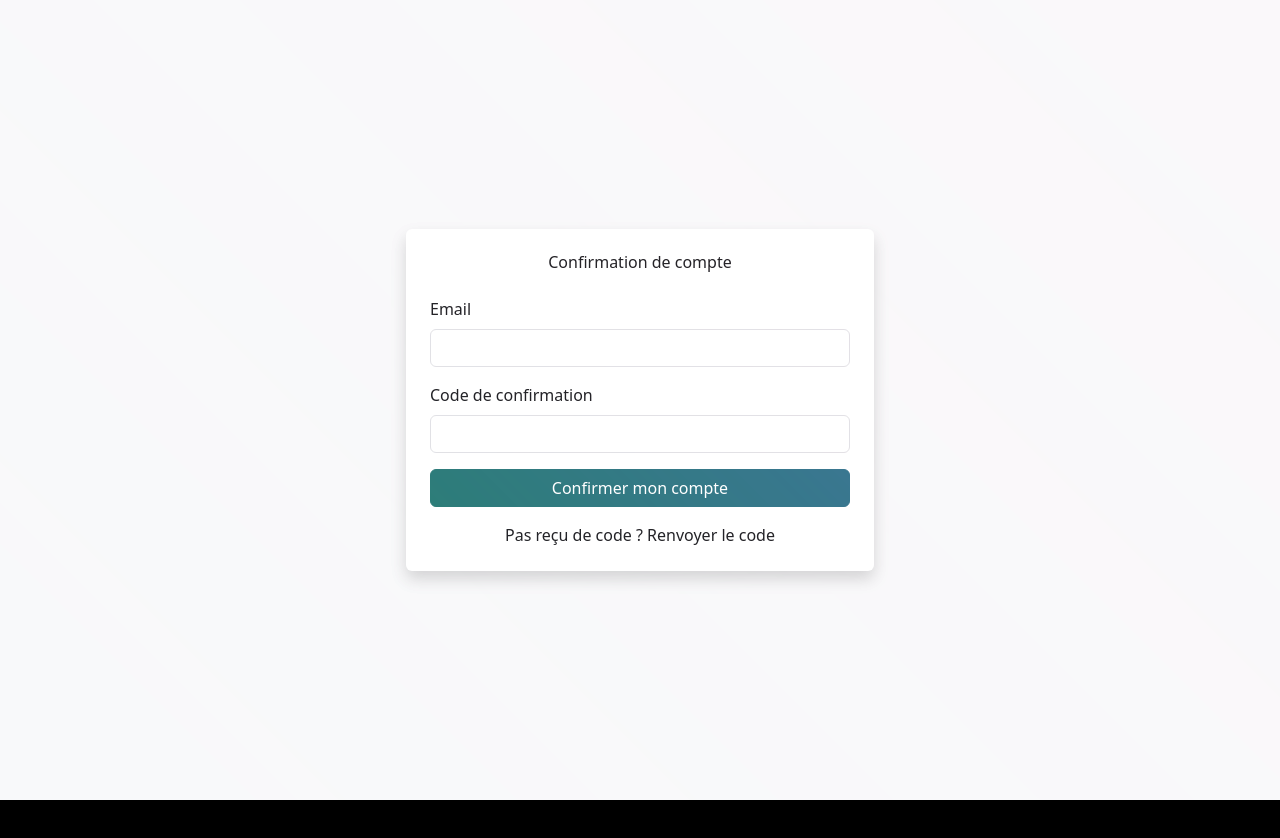
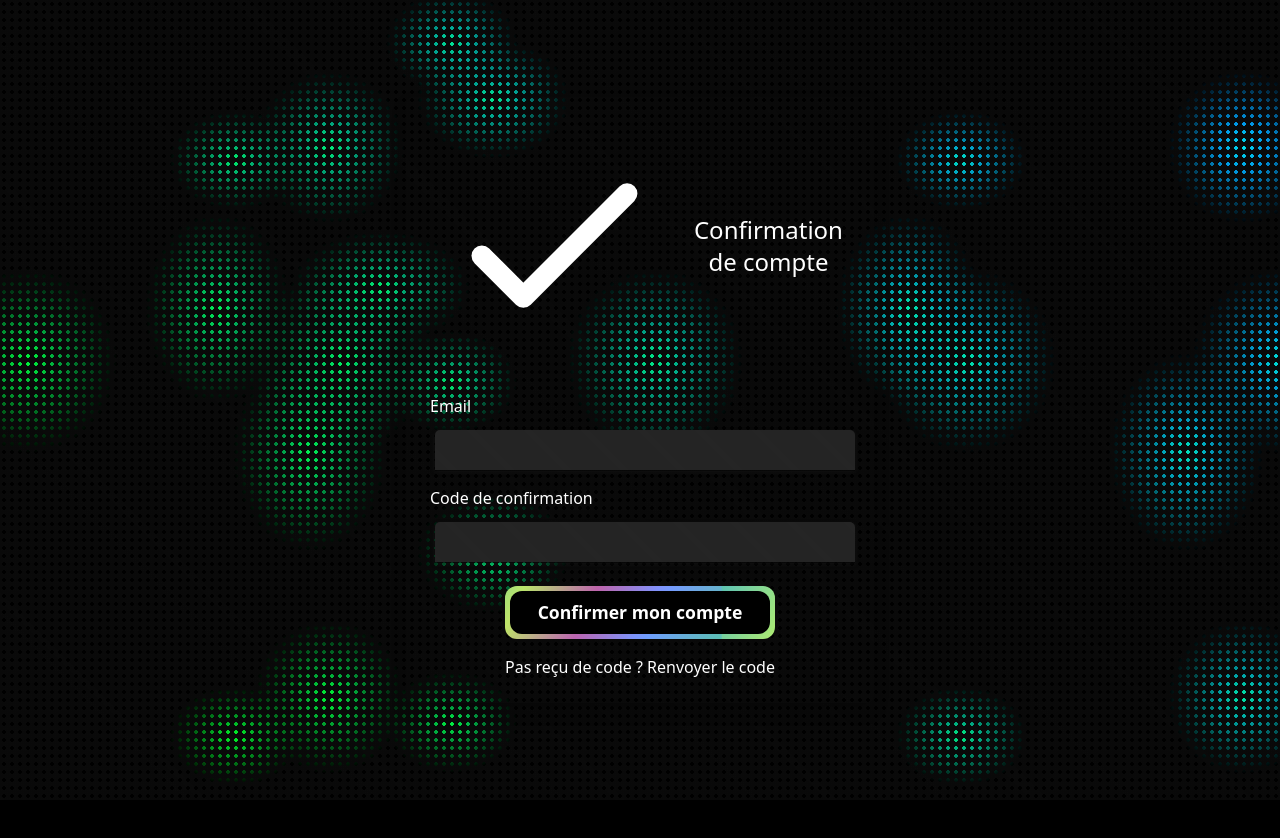
Before and after one commit to GabrielLCSC/aws-cloud, a Vue app: page /confirm in a window 1280 px wide. Shown: the top 838 px of the page. Built offline with nearby package versions, Linux system fonts and the light colour scheme; no server answers; what aws-amplify would draw is missing.

Commit message:
feat(vue): add style on confirm page

```diff
--- a/src/views/Confirm.vue
+++ b/src/views/Confirm.vue
@@ -1,29 +1,31 @@
 <template>
-    <div class="min-vh-100 d-flex align-items-center justify-content-center bg-light">
+    <div class="min-vh-100 d-flex align-items-center justify-content-center">
       <div class="w-100 px-3" style="max-width: 500px">
-        <div class="bg-white p-4 rounded shadow">
-          <h2 class="text-center mb-4">Confirmation de compte</h2>
+        <div class="z-10 relative text-white bg-[#131313] p-4 rounded shadow">
+          <h2 class="text-2xl flex items-center justify-center gap-2 mb-4 text-center">
+            <svg
+              xmlns="http://www.w3.org/2000/svg"
+              class="h-6 w-6 text-green-500"
+              fill="none"
+              viewBox="0 0 24 24"
+              stroke="currentColor"
+              stroke-width="2"
+            >
+              <path stroke-linecap="round" stroke-linejoin="round" d="M5 13l4 4L19 7" />
+            </svg>
+          Confirmation de compte
+        </h2>
 
           <form @submit.prevent="handleConfirm">
-            <div class="mb-3">
-              <label class="form-label">Email</label>
-              <input v-model="email" type="email" class="form-control" required />
-            </div>
+            <InputForm v-model="email" type="email" text="Email" />
+            <InputForm v-model="code" type="text" text="Code de confirmation" />
 
-            <div class="mb-3">
-              <label class="form-label">Code de confirmation</label>
-              <input v-model="code" type="text" class="form-control" required />
-            </div>
-
-            <button type="submit" class="btn btn-success w-100" :disabled="loading">
-              <span v-if="loading">Confirmation...</span>
-              <span v-else>Confirmer mon compte</span>
-            </button>
+            <LoginButton type="submit" text="Confirmer mon compte" class="mt-4" :loading="loading" />
           </form>
 
           <p class="text-center mt-3">
             Pas reçu de code ?
-            <a href="#" @click.prevent="resendCode">Renvoyer le code</a>
+            <a class="underline underline-offset-2" href="#" @click.prevent="resendCode">Renvoyer le code</a>
           </p>
         </div>
       </div>
@@ -33,6 +35,7 @@
   <script>
   import { confirmSignUp, resendSignUpCode } from '@aws-amplify/auth'
   import { message } from 'ant-design-vue'
+  import InputForm from '@/components/InputForm.vue'
 
   export default {
     data() {
```
